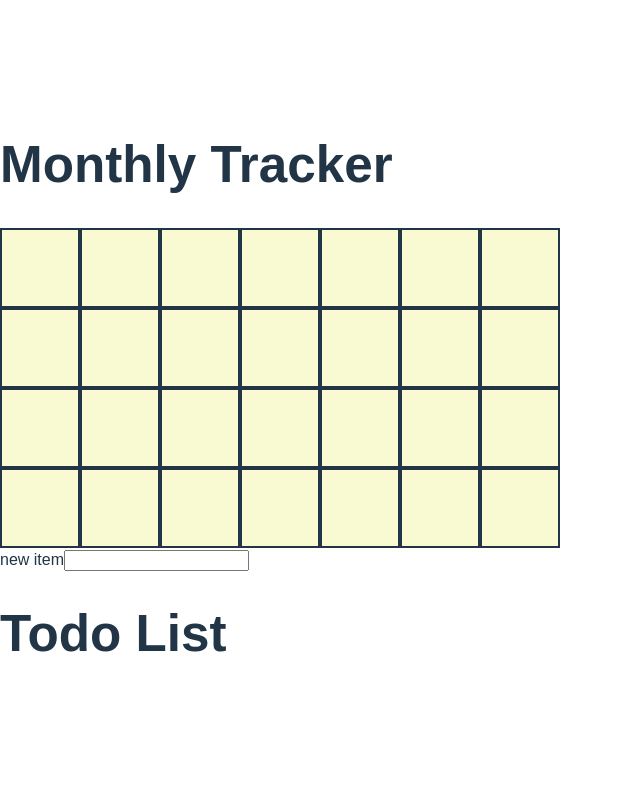
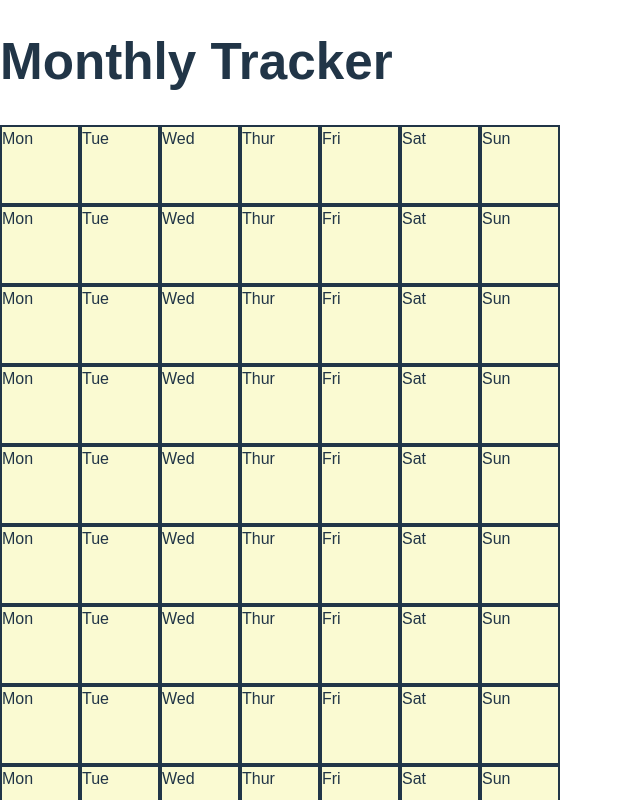
Before and after one commit to ritaqyang/react_project1, a React (Vite) app: page / in a window 1280 px wide. Shown: the top 800 px of the page, without its empty margins (0-640 px from the left). Built offline with nearby package versions, Linux system fonts and the light colour scheme.

Commit message:
days of the week

```diff
--- a/src/App.jsx
+++ b/src/App.jsx
@@ -8,6 +8,9 @@ export default function App(){
     <>
     <h1>Monthly Tracker</h1>
     <MonthlyDisplay />
+
+    <MonthlyDisplay />
+    <MonthlyDisplay />
     < NewTodoForm />
 
      <h1 className="header">Todo List</h1>
--- a/src/Box.jsx
+++ b/src/Box.jsx
@@ -1,6 +1,6 @@
 import react, { useState} from 'react';
 
-export function Box(){
+export function Box(props){
 
   const[clicked, setClicked] = useState(false);
 
@@ -12,7 +12,7 @@ export function Box(){
 
   return (
       <>
-       <div className={colorClasses} onClick={handleClick}></div>
+       <div className={colorClasses} onClick={handleClick}>{props.day}</div>
       </>
   )
 }
--- a/src/WeeklyTracker.jsx
+++ b/src/WeeklyTracker.jsx
@@ -9,13 +9,13 @@ export function WeeklyTracker(){
   return (
       <>
        <div className='container'>
-         <Box />
-         <Box />
-         <Box />
-         <Box />
-         <Box />
-         <Box />
-         <Box />
+         <Box day="Mon" />
+         <Box day="Tue"/>
+         <Box day="Wed"/>
+         <Box day="Thur"/>
+         <Box day="Fri"/>
+         <Box day ="Sat"/>
+         <Box day ="Sun"/>
 
        </div>
 
```
